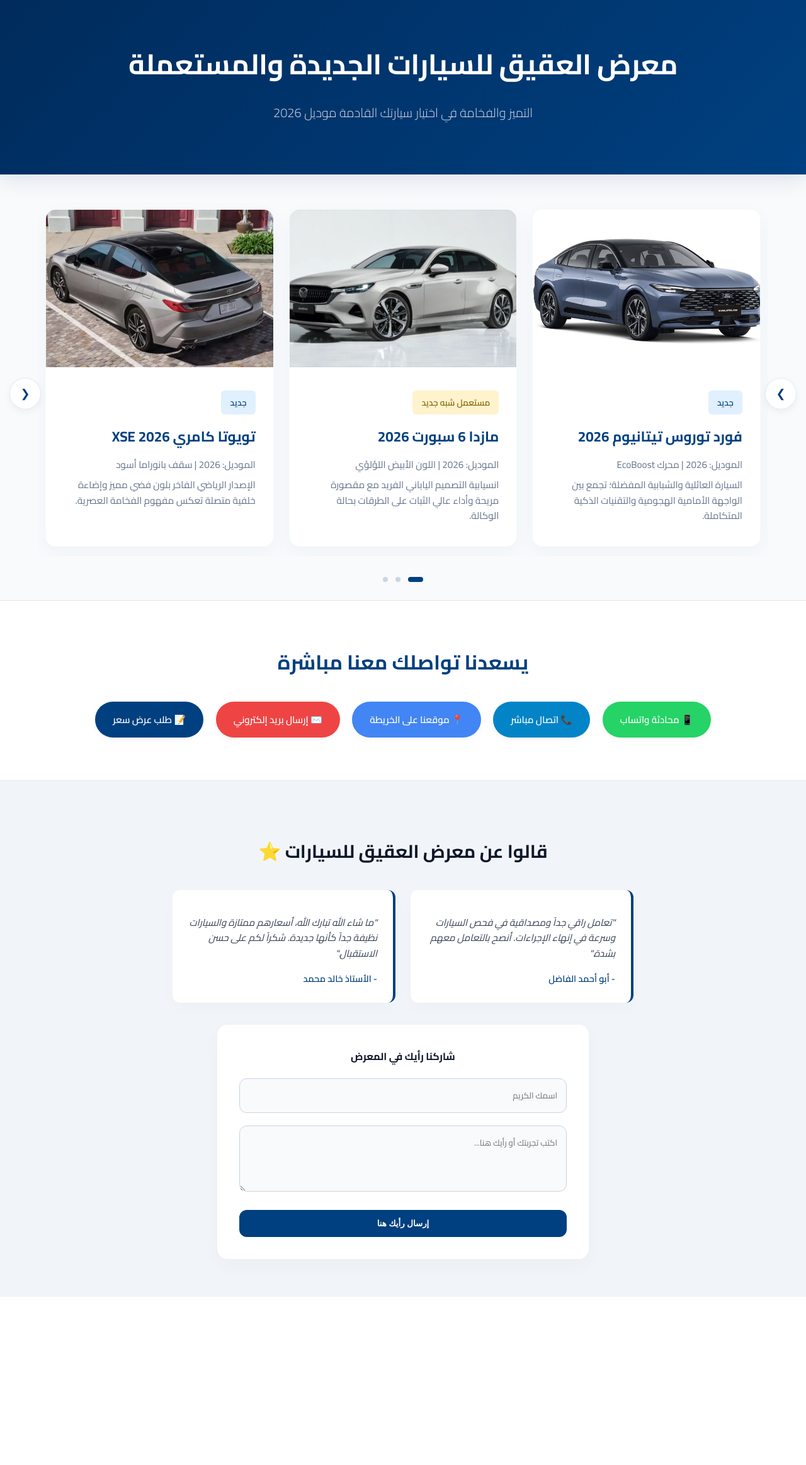
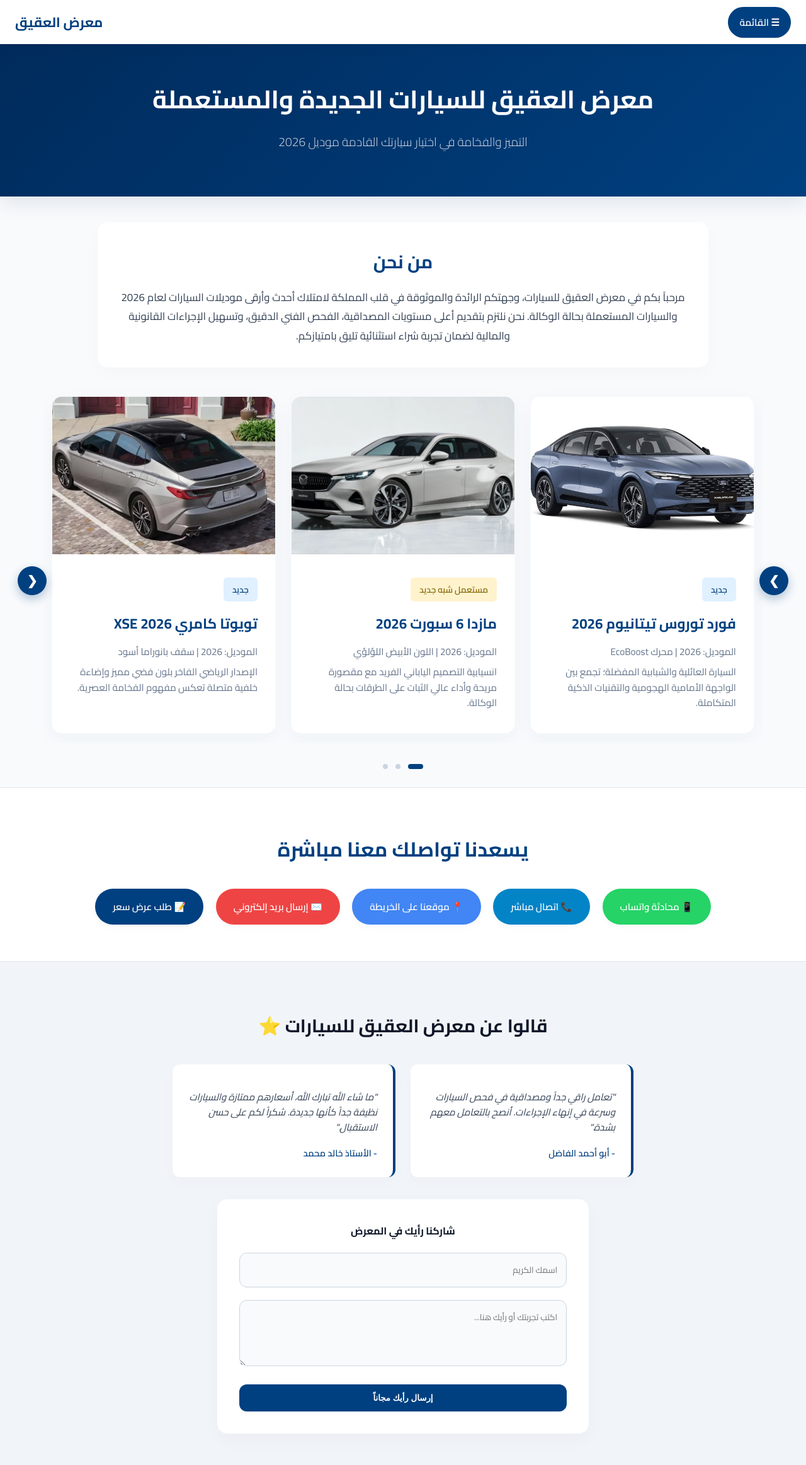
Before and after one commit to sendtome180-devplagah/Al-Aqeeq-Cars, a Flask app: page / in a window 1280 px wide. Shown: the whole page at 63% size. Before the commit the page ends 2059 px from the top, so only its background shows below. Run offline with Flask 3, Linux system fonts and the light colour scheme.

Commit message:
Update index.html

```diff
--- a/templates/index.html
+++ b/templates/index.html
@@ -4,7 +4,6 @@
     <meta charset="UTF-8">
     <meta name="viewport" content="width=device-width, initial-scale=1.0">
     <title>معرض العقيق للسيارات الجديدة والمستعملة</title>
-    <!-- استدعاء خط Cairo الاحترافي للمواقع الفاخرة -->
     <link rel="preconnect" href="https://fonts.googleapis.com">
     <link rel="preconnect" href="https://fonts.gstatic.com" crossorigin>
     <link href="https://fonts.googleapis.com/css2?family=Cairo:wght@300;400;600;700&display=swap" rel="stylesheet">
@@ -23,6 +22,10 @@
             --transition-smooth: all 0.4s cubic-bezier(0.16, 1, 0.3, 1);
         }
 
+        html {
+            scroll-behavior: smooth; /* تفعيل النزول السلس عند الضغط على الروابط */
+        }
+
         body {
             font-family: 'Cairo', sans-serif;
             margin: 0;
@@ -30,25 +33,142 @@
             color: var(--text-dark);
             overflow-x: hidden;
             -webkit-font-smoothing: antialiased;
+            padding-top: 70px; /* مساحة لعدم تغطية المحتوى بسبب الشريط العلوي الثابت */
+        }
+
+        /* --- شريط التنقل العلوي الفاخر المميز --- */
+        .navbar {
+            position: fixed;
+            top: 0; right: 0; left: 0;
+            height: 70px;
+            background-color: rgba(255, 255, 255, 0.95);
+            backdrop-filter: blur(10px);
+            box-shadow: 0 4px 20px rgba(0, 0, 0, 0.05);
+            z-index: 999;
+            display: flex;
+            align-items: center;
+            justify-content: space-between;
+            padding: 0 24px;
+            box-sizing: border-box;
+        }
+
+        .nav-logo {
+            font-weight: 750;
+            color: var(--primary-blue);
+            font-size: 1.35rem;
+        }
+
+        /* تصميم القائمة المنسدلة في أعلى اليمين */
+        .dropdown {
+            position: relative;
+            display: inline-block;
+        }
+
+        .menu-btn {
+            background-color: var(--primary-blue);
+            color: var(--white);
+            border: none;
+            padding: 10px 18px;
+            font-size: 0.95rem;
+            font-weight: 600;
+            border-radius: 30px;
+            cursor: pointer;
+            font-family: inherit;
+            transition: var(--transition-smooth);
+            display: flex;
+            align-items: center;
+            gap: 8px;
+        }
+
+        .menu-btn:hover {
+            background-color: var(--secondary-blue);
+            transform: translateY(-2px);
+        }
+
+        .dropdown-content {
+            display: none;
+            position: absolute;
+            right: 0;
+            top: 50px;
+            background-color: var(--white);
+            min-width: 160px;
+            box-shadow: 0 10px 25px rgba(0,0,0,0.1);
+            border-radius: var(--radius-md);
+            overflow: hidden;
+            z-index: 1000;
+            border: 1px solid #e2e8f0;
+            transform-origin: top right;
+            animation: fadeInMenu 0.3s ease;
+        }
+
+        @keyframes fadeInMenu {
+            from { opacity: 0; transform: scale(0.95); }
+            to { opacity: 1; transform: scale(1); }
+        }
+
+        .dropdown-content a {
+            color: var(--text-dark);
+            padding: 12px 20px;
+            text-decoration: none;
+            display: block;
+            font-weight: 600;
+            font-size: 0.95rem;
+            transition: background 0.2s;
+            text-align: right;
+        }
+
+        .dropdown-content a:hover {
+            background-color: #f1f5f9;
+            color: var(--secondary-blue);
+        }
+
+        /* عرض القائمة عند التفعيل التلقائي بالـ JavaScript */
+        .dropdown-content.show {
+            display: block;
         }
 
         /* تصميم الرأس (Header) */
         header {
             background: linear-gradient(135deg, #002b5c, var(--primary-blue));
             color: var(--white);
-            padding: 60px 20px;
+            padding: 50px 20px;
             text-align: center;
             box-shadow: 0 10px 30px rgba(0,43,92,0.1);
         }
-        header h1 { margin: 0; font-size: 2.8em; font-weight: 700; letter-spacing: -0.5px; }
-        header p { margin-top: 16px; font-size: 1.25em; opacity: 0.85; font-weight: 300; }
+        header h1 { margin: 0; font-size: 2.5em; font-weight: 700; }
+        header p { margin-top: 12px; font-size: 1.2em; opacity: 0.85; font-weight: 300; }
 
-        /* --- تصميم مستعرض السيارات الهندسي والمساحات --- */
+        /* --- قسم من نحن المدمج والفاخر --- */
+        .about-section {
+            max-width: 900px;
+            margin: 40px auto 20px auto;
+            background: var(--white);
+            padding: 35px;
+            border-radius: var(--radius-lg);
+            box-shadow: 0 10px 30px rgba(0,0,0,0.02);
+            text-align: center;
+            border: 1px solid rgba(0, 64, 128, 0.03);
+        }
+        .about-section h2 {
+            color: var(--primary-blue);
+            margin-top: 0;
+            font-weight: 700;
+            font-size: 1.8rem;
+            margin-bottom: 15px;
+        }
+        .about-section p {
+            color: #334155;
+            font-size: 1.05rem;
+            line-height: 1.8;
+            margin: 0;
+        }
+
+        /* --- تصميم مستعرض السيارات (تم تحديث الأزرار لتظهر بقوة) --- */
         .slider-container {
             max-width: 1240px;
-            margin: 40px auto 20px auto; /* تقليل الهامش السفلي ليقترب من أزرار التواصل */
+            margin: 30px auto 20px auto;
             position: relative;
-            padding: 0 40px;
+            padding: 0 50px; /* زيادة الحشو الجانبي لحماية الأزرار من الاختفاء */
             box-sizing: border-box;
         }
 
@@ -109,31 +229,34 @@
         .badge { display: inline-block; padding: 6px 14px; background: #e0f0ff; color: var(--primary-blue); border-radius: 6px; font-size: 0.85em; font-weight: 600; margin-bottom: 14px; }
         .car-info p { margin: 8px 0; font-size: 0.95em; color: var(--text-muted); line-height: 1.6; }
 
-        /* أزرار الأسهم الدائرية الفخمة */
+        /* تحديث جذري لأزرار الأسهم لضمان ظهورها بشكل عائم وبارز جداً */
         .slider-btn {
             position: absolute;
             top: 50%;
             transform: translateY(-50%);
-            background-color: var(--white);
-            color: var(--primary-blue);
-            border: 1px solid rgba(0, 64, 128, 0.1);
+            background-color: var(--primary-blue); /* خلفية داكنة لتبرز بوضوح */
+            color: var(--white); /* سهم أبيض */
+            border: none;
             border-radius: 50%;
-            width: 50px;
-            height: 50px;
-            font-size: 18px;
+            width: 46px;
+            height: 46px;
+            font-size: 20px;
+            font-weight: bold;
             cursor: pointer;
-            z-index: 10;
+            z-index: 100; /* رفع الطبقة لأعلى درجة */
+            display: flex;
+            align-items: center;
+            justify-content: center;
+            box-shadow: 0 6px 15px rgba(0, 64, 128, 0.3);
             transition: var(--transition-smooth);
-            display: flex; align-items: center; justify-content: center;
-            box-shadow: 0 4px 12px rgba(0, 0, 0, 0.05);
         }
         .slider-btn:hover {
-            background-color: var(--primary-blue);
-            color: var(--white);
-            box-shadow: 0 8px 20px rgba(0, 64, 128, 0.2);
+            background-color: var(--secondary-blue);
+            box-shadow: 0 8px 20px rgba(0, 102, 204, 0.4);
+            transform: translateY(-50%) scale(1.08);
         }
-        .prev-btn { right: -5px; }
-        .next-btn { left: -5px; }
+        .prev-btn { right: 8px; } /* تثبيت عائم يمين الكروت */
+        .next-btn { left: 8px; }  /* تثبيت عائم يسار الكروت */
 
         /* نقاط المؤشر السفلي */
         .slider-dots { text-align: center; margin-top: 20px; }
@@ -143,7 +266,7 @@
         /* قسم التواصل والمساحات المتناسقة والمدمجة مباشرة بعد الوصف */
         .actions-section {
             text-align: center;
-            padding: 40px 20px 60px 20px; /* تقليص الحشو لتفادي الفراغات الكبيرة */
+            padding: 40px 20px 50px 20px;
             background-color: var(--white);
             border-top: 1px solid #e2e8f0;
         }
@@ -172,7 +295,7 @@
         /* --- تنسيق قسم قالوا عنا الاحترافي --- */
         .testimonials-section {
             background-color: #f1f5f9;
-            padding: 60px 20px;
+            padding: 50px 20px;
             text-align: center;
             border-top: 1px solid #e2e8f0;
         }
@@ -300,21 +423,35 @@
 </head>
 <body>
 
-    <!-- الجزء العلوي: اسم المعرض -->
+    <nav class="navbar">
+        <div class="dropdown">
+            <button class="menu-btn" onclick="toggleDropdown(event)">☰ القائمة</button>
+            <div class="dropdown-content" id="navDropdown">
+                <a href="#" onclick="scrollToTop(event)">الرئيسية</a>
+                <a href="#about" onclick="closeDropdown()">من نحن</a>
+                <a href="#contact" onclick="closeDropdown()">اتصل بنا</a>
+            </div>
+        </div>
+        <div class="nav-logo">معرض العقيق</div>
+    </nav>
+
     <header>
         <h1>معرض العقيق للسيارات الجديدة والمستعملة</h1>
         <p>التميز والفخامة في اختيار سيارتك القادمة موديل 2026</p>
     </header>
 
-    <!-- مستعرض السيارات بمسارات بايثون Flask الرسمية الآمنة -->
+    <section id="about" class="about-section">
+        <h2>من نحن</h2>
+        <p>مرحباً بكم في معرض العقيق للسيارات، وجهتكم الرائدة والموثوقة في قلب المملكة لامتلاك أحدث وأرقى موديلات السيارات لعام 2026 والسيارات المستعملة بحالة الوكالة. نحن نلتزم بتقديم أعلى مستويات المصداقية، الفحص الفني الدقيق، وتسهيل الإجراءات القانونية والمالية لضمان تجربة شراء استثنائية تليق بامتيازكم.</p>
+    </section>
+
     <main class="slider-container">
-        <button class="slider-btn prev-btn" id="prevBtn">&#10095;</button>
-        <button class="slider-btn next-btn" id="nextBtn">&#10094;</button>
+        <button class="slider-btn prev-btn" id="prevBtn">❯</button>
+        <button class="slider-btn next-btn" id="nextBtn">❮</button>
 
         <div class="slider-viewport">
             <div class="slider-wrapper" id="sliderWrapper">
 
-                <!-- سيارة 1 -->
                 <div class="car-card">
                     <img src="{{ url_for('static', filename='images/camry.jpg') }}" alt="تويوتا كامري 2026 الرياضية">
                     <div class="car-info">
@@ -325,7 +462,6 @@
                     </div>
                 </div>
 
-                <!-- سيارة 2 -->
                 <div class="car-card">
                     <img src="{{ url_for('static', filename='images/mazda.jpg') }}" alt="مازدا 6 2026">
                     <div class="car-info">
@@ -336,7 +472,6 @@
                     </div>
                 </div>
 
-                <!-- سيارة 3 -->
                 <div class="car-card">
                     <img src="{{ url_for('static', filename='images/fordtors2026.jpg') }}" alt="فورد توروس 2026">
                     <div class="car-info">
@@ -347,7 +482,6 @@
                     </div>
                 </div>
 
-                <!-- سيارة 4 -->
                 <div class="car-card">
                     <img src="{{ url_for('static', filename='images/landcrozer2026.jpg') }}" alt="تويوتا لاندكروزر 2026">
                     <div class="car-info">
@@ -358,7 +492,6 @@
                     </div>
                 </div>
 
-                <!-- سيارة 5 -->
                 <div class="car-card">
                     <img src="{{ url_for('static', filename='images/camryy.jpg') }}" alt="تويوتا كامري 2026 بيضاء">
                     <div class="car-info">
@@ -372,12 +505,10 @@
             </div>
         </div>
 
-        <!-- نقاط التنقل السفلية -->
         <div class="slider-dots" id="sliderDots"></div>
     </main>
 
-    <!-- (محدث): قسم أزرار التواصل يظهر الآن مباشرة بعد مستعرض السيارات لرحلة مستخدم سريعة وانسيابية -->
-    <section class="actions-section">
+    <section id="contact" class="actions-section">
         <h2 style="color: var(--primary-blue); margin-bottom: 25px; font-size: 2em; font-weight: 700;">يسعدنا تواصلك معنا مباشرة</h2>
         <a href="https://wa.me/966562664477" target="_blank" class="btn btn-whatsapp">📱 محادثة واتساب</a>
         <a href="tel:0562664477" class="btn btn-call">📞 اتصال مباشر</a>
@@ -386,7 +517,6 @@
         <button onclick="openQuoteModal()" class="btn btn-quote">📝 طلب عرض سعر</button>
     </section>
 
-    <!-- قسم قالوا عنا يختم الصفحة كدليل اجتماعي قوي -->
     <section class="testimonials-section">
         <h2 class="section-title">قالوا عن معرض العقيق للسيارات ⭐</h2>
 
@@ -410,15 +540,14 @@
                 <div class="form-group">
                     <textarea id="reviewerText" class="form-control" rows="3" placeholder="اكتب تجربتك أو رأيك هنا..." required></textarea>
                 </div>
-                <button type="submit" class="btn-submit-review">إرسال رأيك هنا</button>
+                <button type="submit" class="btn-submit-review">إرسال رأيك مجاناً</button>
             </form>
         </div>
     </section>
 
-    <!-- نافذة طلب السعر المنبثقة -->
     <div id="quoteModal" class="modal">
         <div class="modal-content">
-            <span class="close-btn" onclick="closeQuoteModal()">&times;</span>
+            <span class="close-btn" onclick="closeQuoteModal()">×</span>
             <h2 style="color: var(--primary-blue); margin-top: 0; font-weight: 700; margin-bottom: 25px;">طلب عرض سعر مالي</h2>
             <form id="quoteForm" onsubmit="submitQuoteForm(event)">
                 <div class="form-group">
@@ -435,14 +564,13 @@
                 </div>
                 <div class="form-group">
                     <label for="clientNotes">تفاصيل إضافية:</label>
-                    <textarea id="clientNotes" rows="3" placeholder="حدد طريقة الشراء (كاش أو تحويل بنكي) أو أي مواصفات خاصة"></textarea>
+                    <textarea id="clientNotes" rows="3" placeholder="حدد طريقة الشراء (كاش أو أقساط) أو أي مواصفات خاصة"></textarea>
                 </div>
                 <button type="submit" class="btn btn-quote" style="width: 100%; margin: 15px 0 0 0; padding: 14px;">إرسال طلب السعر</button>
             </form>
         </div>
     </div>
 
-    <!-- برمجة حركة المستعرض والتفاعل -->
     <script>
         const sliderWrapper = document.getElementById('sliderWrapper');
         const carCards = document.querySelectorAll('.car-card');
@@ -452,6 +580,22 @@
 
         let currentIndex = 0;
         const totalCards = carCards.length;
+
+        /* التحكم بالقائمة المنسدلة */
+        function toggleDropdown(event) {
+            event.stopPropagation();
+            document.getElementById("navDropdown").classList.toggle("show");
+        }
+
+        function closeDropdown() {
+            document.getElementById("navDropdown").classList.remove("show");
+        }
+
+        function scrollToTop(event) {
+            event.preventDefault();
+            window.scrollTo({ top: 0, behavior: 'smooth' });
+            closeDropdown();
+        }
 
         function getItemsPerView() {
             return window.innerWidth >= 768 ? 3 : 1;
@@ -504,7 +648,6 @@
 
         async function submitQuoteForm(event) {
             event.preventDefault();
-
             const formData = {
                 name: document.getElementById('clientName').value,
                 phone: document.getElementById('clientPhone').value,
@@ -518,10 +661,8 @@
                     headers: { 'Content-Type': 'application/json' },
                     body: JSON.stringify(formData)
                 });
-
                 const result = await response.json();
                 alert(result.message);
-
                 closeQuoteModal();
                 document.getElementById('quoteForm').reset();
             } catch (error) {
@@ -529,14 +670,15 @@
             }
         }
 
+        /* إغلاق النوافذ عند النقر خارجها */
         window.onclick = function(event) {
             const modal = document.getElementById('quoteModal');
             if (event.target == modal) closeQuoteModal();
+            if (!event.target.matches('.menu-btn')) closeDropdown();
         }
 
         function submitUserReview(event) {
             event.preventDefault();
-
             var nameField = document.getElementById('reviewerName');
             var textField = document.getElementById('reviewerText');
             var container = document.getElementById('reviewsContainer');
@@ -549,9 +691,7 @@
                     var newCard = document.createElement('div');
                     newCard.className = 'review-card';
                     newCard.innerHTML = '<p class="review-text">"' + text + '"</p><h4 class="review-author">- ' + name + '</h4>';
-
                     container.appendChild(newCard);
-
                     document.getElementById('reviewForm').reset();
                     alert('شكراً لك على مشاركة رأيك المتميز معنا!');
                 }
```
